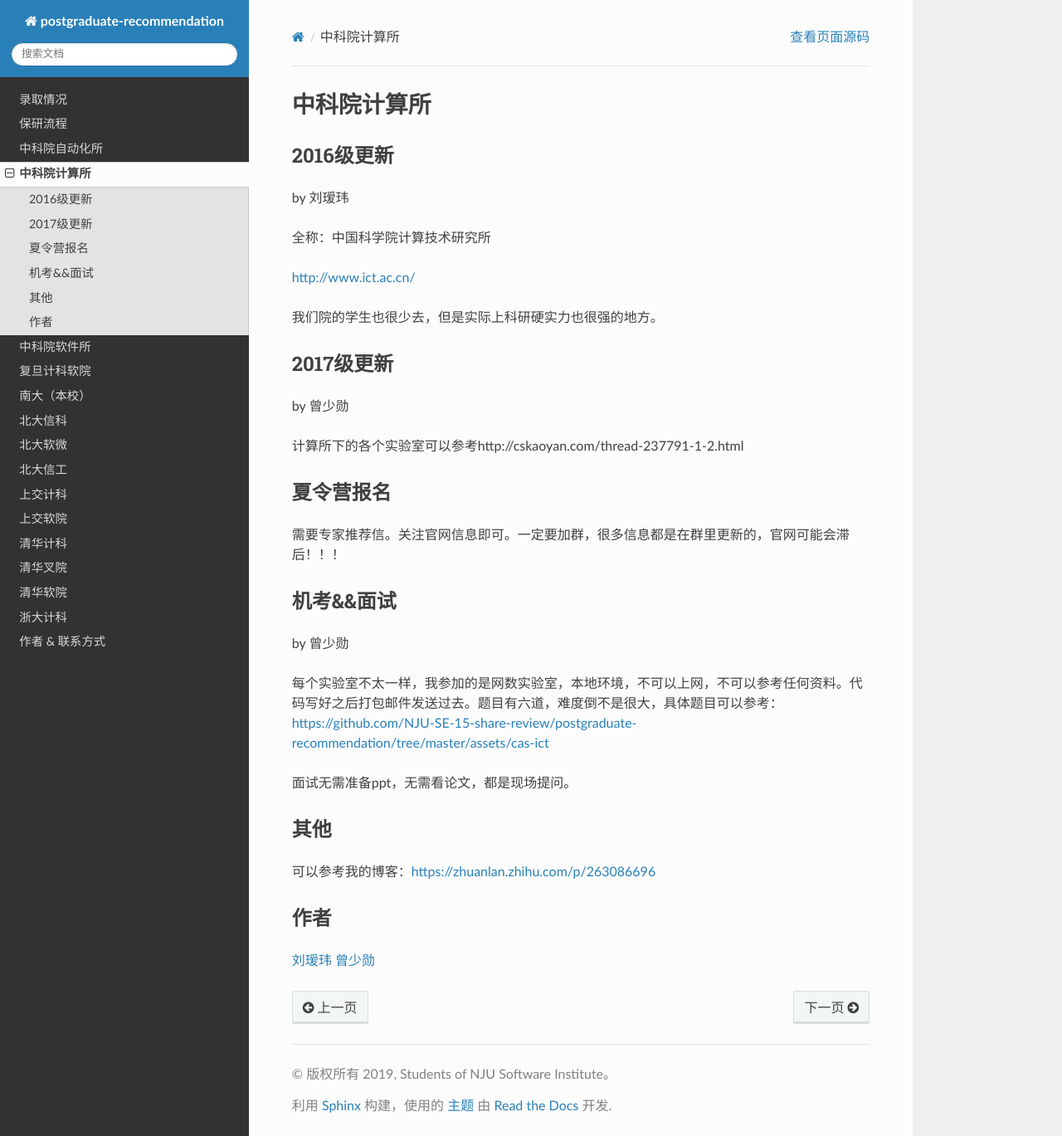
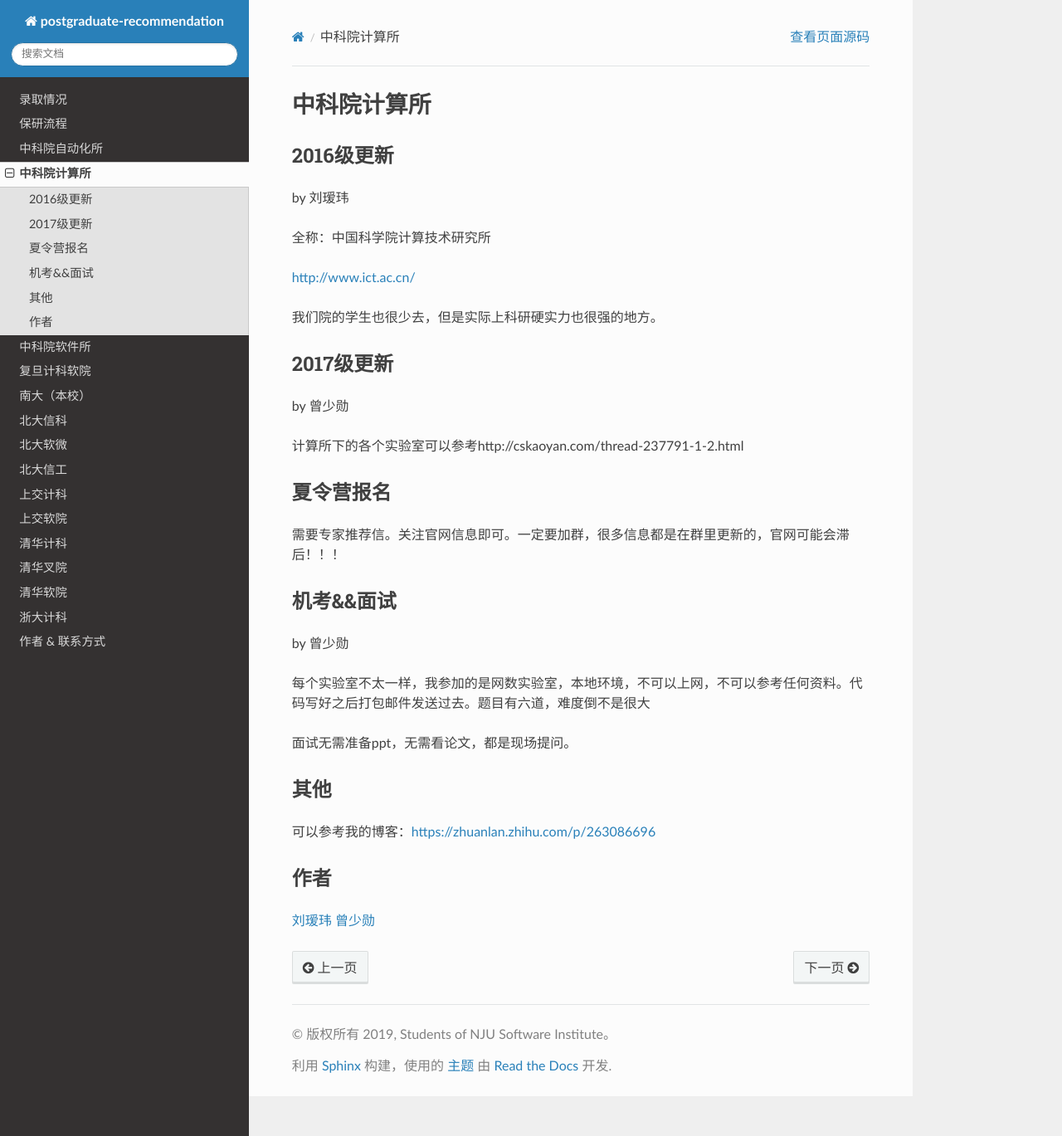
Before and after one commit to NJU-SE-15-share-review/postgraduate-recommendation, a Sphinx documentation site: the page built from source/schools/cas/ict.rst, in a window 1280 px wide and 1369 px high. Shown: the whole window at 83% size. Built offline with Sphinx 7.4.7 and the Read the Docs theme 2.0.0, drawn with Linux system fonts in a browser that asks for light colours.

Commit message:
按要求删除题目

```diff
--- a/source/schools/cas/ict.rst
+++ b/source/schools/cas/ict.rst
@@ -29,7 +29,7 @@ by 曾少勋
 
 by 曾少勋
 
-每个实验室不太一样，我参加的是网数实验室，本地环境，不可以上网，不可以参考任何资料。代码写好之后打包邮件发送过去。题目有六道，难度倒不是很大，具体题目可以参考：https://github.com/NJU-SE-15-share-review/postgraduate-recommendation/tree/master/assets/cas-ict
+每个实验室不太一样，我参加的是网数实验室，本地环境，不可以上网，不可以参考任何资料。代码写好之后打包邮件发送过去。题目有六道，难度倒不是很大
 
 面试无需准备ppt，无需看论文，都是现场提问。
 
```
